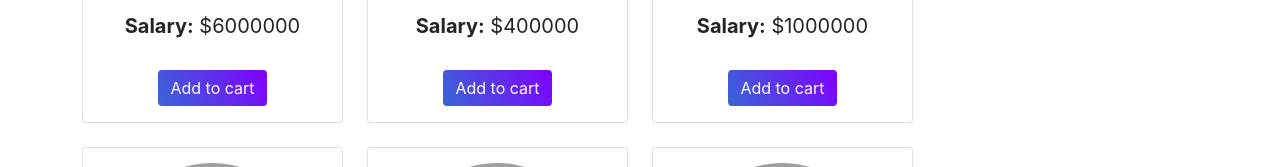
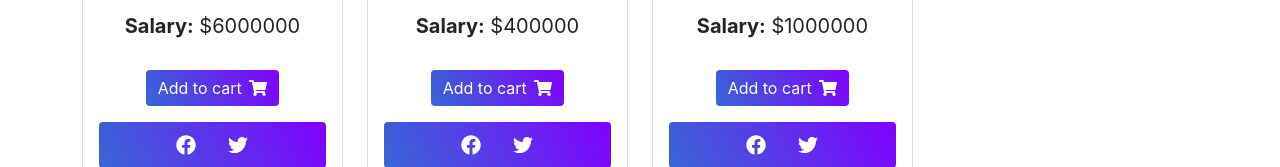
Before and after one commit to coders-sohan/the-superhero-direction, a React (Create React App) app: page / in a window 1280 px wide. Shown: the part 633-800 px from the top of the page. Built offline with nearby package versions, Linux system fonts and the light colour scheme; grey boxes are pictures that could not be loaded.

Commit message:
design updated

```diff
--- a/package.json
+++ b/package.json
@@ -4,6 +4,7 @@
   "private": true,
   "dependencies": {
     "@fortawesome/fontawesome-svg-core": "^1.2.36",
+    "@fortawesome/free-brands-svg-icons": "^5.15.4",
     "@fortawesome/free-solid-svg-icons": "^5.15.4",
     "@fortawesome/react-fontawesome": "^0.1.15",
     "@testing-library/jest-dom": "^5.11.4",
--- a/src/components/SuperHeroCart/SuperHeroCart.css
+++ b/src/components/SuperHeroCart/SuperHeroCart.css
@@ -1,4 +1,4 @@
-.card-img{
+.card-img {
 	height: 180px;
 	width: 190px;
 	display: block;
@@ -6,16 +6,16 @@
 	margin-top: 15px;
 }
 
-.card{
-    transition: all .3s ease-in-out;
+.card {
+	transition: all 0.3s ease-in-out;
 }
 
-.card:hover{
+.card:hover {
 	border: 1px solid rgba(56, 103, 214, 0.7);
 	box-shadow: 0 0 15px rgba(128, 0, 255, 0.3);
 }
 
-.card-footer{
+.card-footer {
 	background-color: transparent;
 	border: none;
 }
@@ -25,11 +25,25 @@
 	background-image: linear-gradient(60deg, #3867d6, #8000ff);
 	outline: none;
 	border: none;
-    transition: all .3s ease;
+	transition: all 0.3s ease;
 }
 
-.btn-bg:hover{
+.btn-bg:hover {
 	color: #ffffff;
 	background-image: linear-gradient(-120deg, #3867d6, #8000ff);
 	transform: translateY(-5px);
 }
+
+.social-bg {
+	background-image: linear-gradient(60deg, #3867d6, #8000ff);
+}
+
+.social-icon {
+	font-size: 20px;
+    color: #ffffff;
+    transition: all .3s ease-in-out;
+}
+
+.social-icon:hover {
+	color: lightgray;
+}
--- a/src/components/SuperHeroCart/SuperHeroCart.js
+++ b/src/components/SuperHeroCart/SuperHeroCart.js
@@ -1,21 +1,43 @@
 import React from "react";
+import { FontAwesomeIcon } from "@fortawesome/react-fontawesome";
+import { faShoppingCart } from "@fortawesome/free-solid-svg-icons";
+import { faFacebook, faTwitter } from "@fortawesome/free-brands-svg-icons";
 import "./SuperHeroCart.css";
 
 const SuperHeroCart = props => {
+	const cartIcon = <FontAwesomeIcon icon={faShoppingCart} />;
+	const facebookIcon = <FontAwesomeIcon icon={faFacebook} />;
+	const twitterIcon = <FontAwesomeIcon icon={faTwitter} />;
 	const { name, role, age, country, salary, img } = props.superHero;
 	return (
 		<div className="col">
 			<div className="card h-100">
 				<img src={img} className="card-img rounded-circle" alt={name} />
 				<div className="card-body text-center">
-					<h5 className="card-title fw-normal py-2 m-0"><span className="fw-bold">Name:</span> {name}</h5>
-					<h5 className="card-title fw-normal py-2 m-0"><span className="fw-bold">Role:</span> {role}</h5>
-					<h5 className="card-title fw-normal py-2 m-0"><span className="fw-bold">Age:</span> {age}</h5>
-					<h5 className="card-title fw-normal py-2 m-0"><span className="fw-bold">Country:</span> {country}</h5>
-					<h5 className="card-title fw-normal py-2 m-0"><span className="fw-bold">Salary:</span> ${salary}</h5>
+					<h5 className="card-title fw-normal py-2 m-0">
+						<span className="fw-bold">Name:</span> {name}
+					</h5>
+					<h5 className="card-title fw-normal py-2 m-0">
+						<span className="fw-bold">Role:</span> {role}
+					</h5>
+					<h5 className="card-title fw-normal py-2 m-0">
+						<span className="fw-bold">Age:</span> {age}
+					</h5>
+					<h5 className="card-title fw-normal py-2 m-0">
+						<span className="fw-bold">Country:</span> {country}
+					</h5>
+					<h5 className="card-title fw-normal py-2 m-0">
+						<span className="fw-bold">Salary:</span> ${salary}
+					</h5>
 				</div>
 				<div className="card-footer pb-3 text-center">
-					<button className="btn btn-bg">Add to cart</button>
+					<button className="btn btn-bg">
+						Add to cart <span style={{ marginLeft: "3px" }}>{cartIcon}</span>
+					</button>
+					<div className="py-2 mt-3 social-bg bg-secondary rounded">
+						<a className="mx-3 social-icon" href="https://facebook.com">{facebookIcon}</a>
+						<a className="mx-3 social-icon" href="https://twitter.com">{twitterIcon}</a>
+					</div>
 				</div>
 			</div>
 		</div>
```
Also changed, not shown: 2 other files (tests, documents, lock files or other folders). Lines whose indentation alone changed are shown as unchanged.
